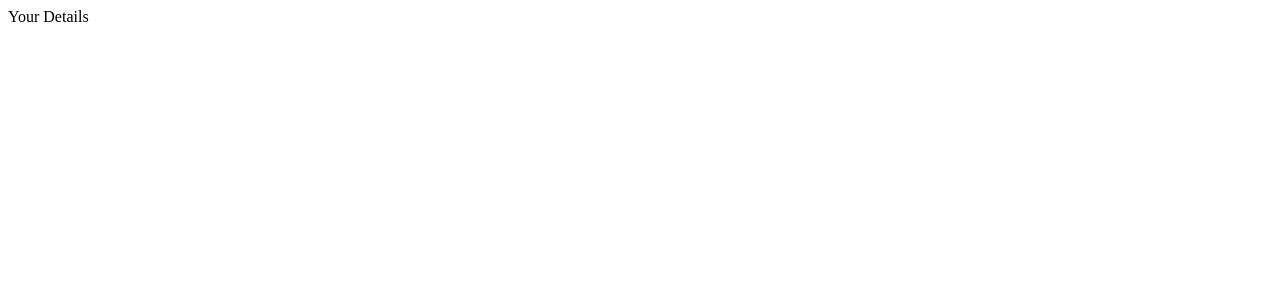
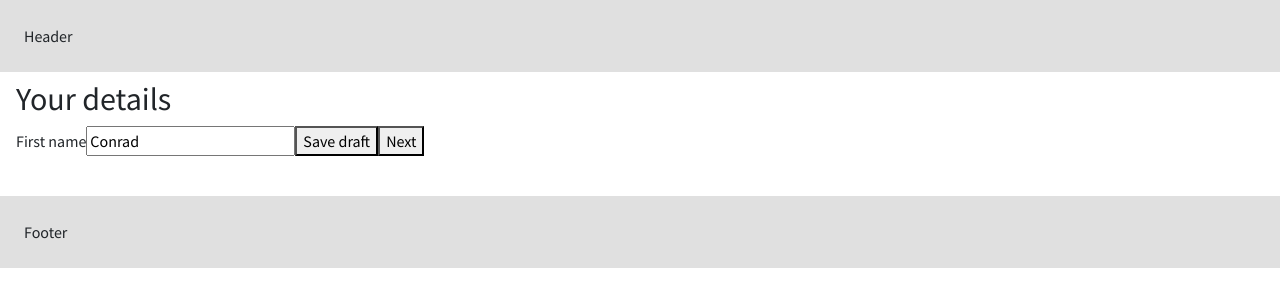
Before and after one commit to ServiceInnovationLab/paid-parental-leave, a Next.js app: page /your-details in a window 1280 px wide. Shown: the top 306 px of the page. Built offline with nearby package versions, Linux system fonts and the light colour scheme.

Commit message:
Install and configure Formik and Yup, create first field, validation and mock submit method.

```diff
--- a/package.json
+++ b/package.json
@@ -23,6 +23,7 @@
     "@zeit/next-css": "^1.0.1",
     "@zeit/next-sass": "^1.0.1",
     "express": "^4.17.1",
+    "formik": "^2.1.4",
     "mdbreact": "^4.25.3",
     "next": "^9.2.2",
     "next-compose-plugins": "^2.2.0",
@@ -30,7 +31,8 @@
     "next-images": "^1.3.1",
     "node-sass": "^4.13.1",
     "react": "^16.13.0",
-    "react-dom": "^16.13.0"
+    "react-dom": "^16.13.0",
+    "yup": "^0.28.3"
   },
   "devDependencies": {
     "@babel/core": "^7.8.7",
--- a/pages/your-details.js
+++ b/pages/your-details.js
@@ -1,7 +1,41 @@
-import React from "react";
+import React, { useState } from "react";
+import PageTemplate from "../components/PageTemplate";
+import { Formik, Field } from "formik";
+import * as Yup from "yup";
+
+const ValidationSchema = Yup.object().shape({
+  firstName: Yup.string()
+    .required('Required'),
+});
 
 function YourDetails() {
-  return <>Your Details</>;
+  return (
+    <PageTemplate>
+      <h1 className="h2">Your details</h1>
+      <Formik
+        initialValues={{ firstName: "Conrad" }}
+        onSubmit={(values, actions) => {
+          setTimeout(() => {
+            alert(JSON.stringify(values, null, 2));
+            actions.setSubmitting(false);
+          }, 1000);
+        }}
+        validationSchema={ValidationSchema}
+      >
+        {({ handleSubmit, errors }) => (
+          <form onSubmit={handleSubmit}>
+            <label>
+              First name
+              <Field name="firstName" />
+            </label>
+            {errors.firstName && <div>{errors.firstName}</div>}
+            <button>Save draft</button>
+            <button type="submit">Next</button>
+          </form>
+        )}
+      </Formik>
+    </PageTemplate>
+  );
 }
 
 export default YourDetails;
```
Also changed, not shown: 1 other file (tests, documents, lock files or other folders).
